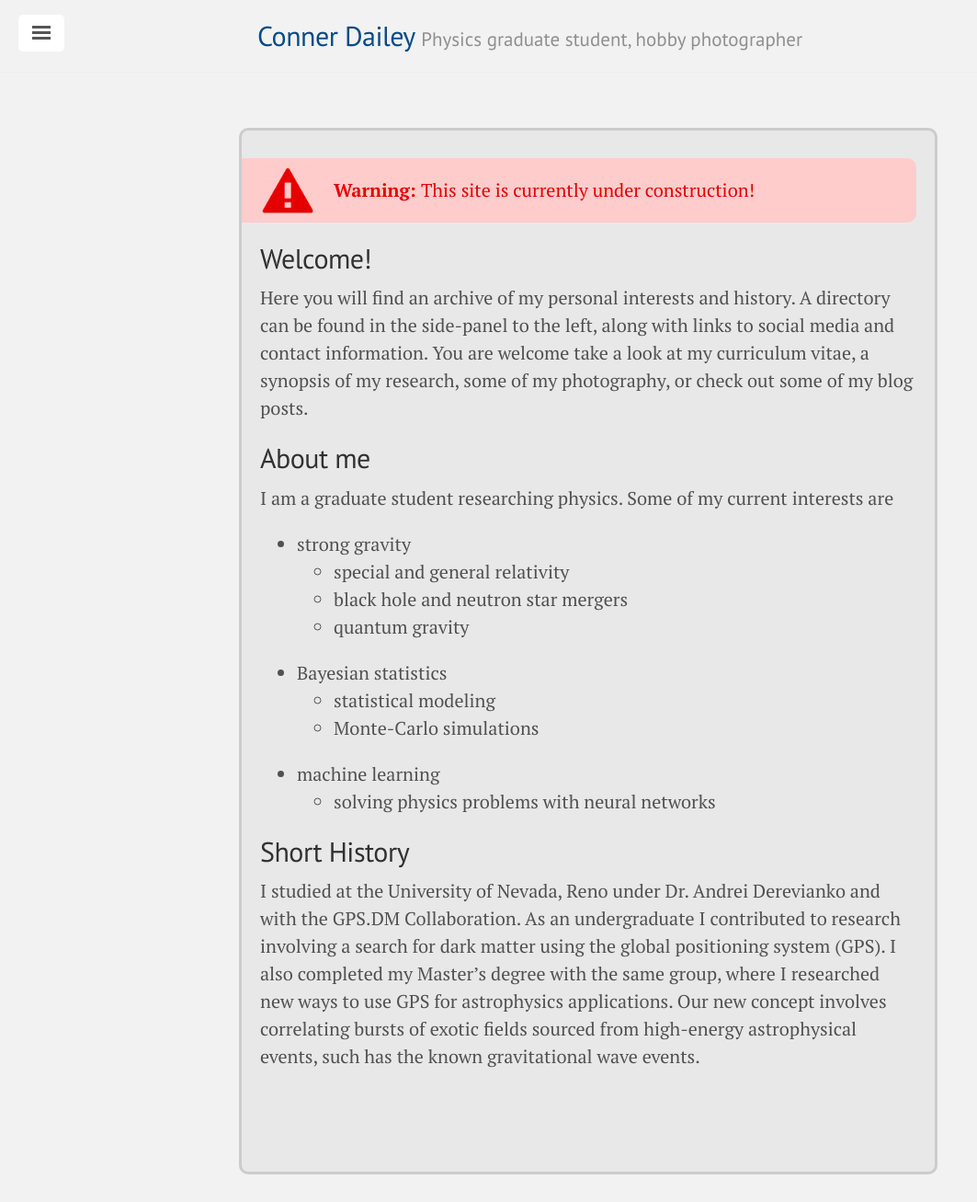
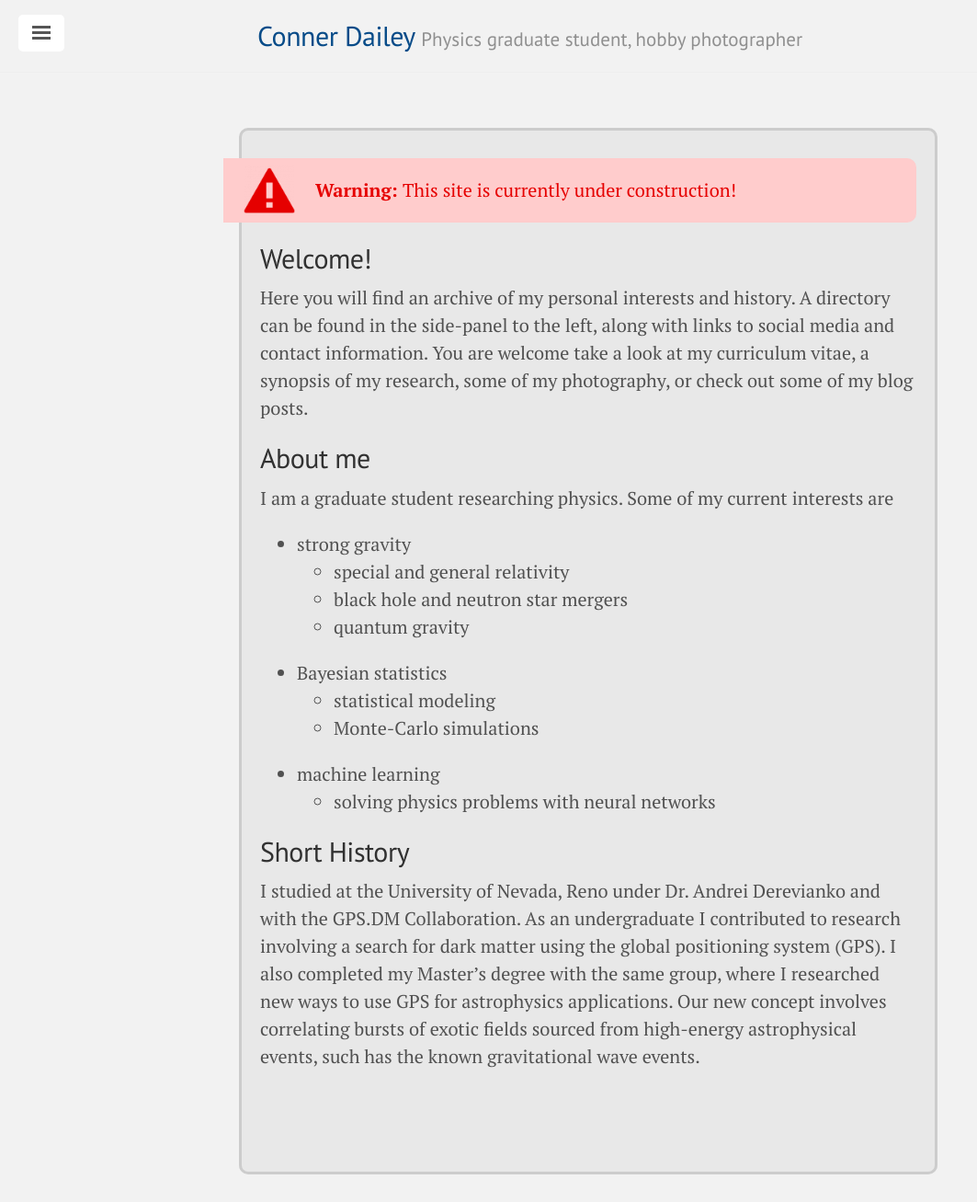
Before and after one commit to TakeTwiceDailey/TakeTwiceDailey.github.io, a Jekyll site: the page built from index.md, in a window 1280 px wide. Shown: the whole page at 92% size, without its empty margins (0-1063 px from the left). Built offline with Jekyll 4.4.1, drawn with Linux system fonts in a browser that asks for light colours; nearby versions of some CDN libraries.

Commit message:
message box offset

```diff
--- a/public/css/poole.css
+++ b/public/css/poole.css
@@ -346,7 +346,7 @@ tbody tr:nth-child(odd) th {
 {
    -moz-border-radius: 10px;
    -webkit-border-radius: 10px;
-   margin-left: -1rem;
+   margin-left: -2rem;
    margin-bottom: 1rem;
    background-color: #ffcccc;
    background-image: url(/icons/alert.png);
```
